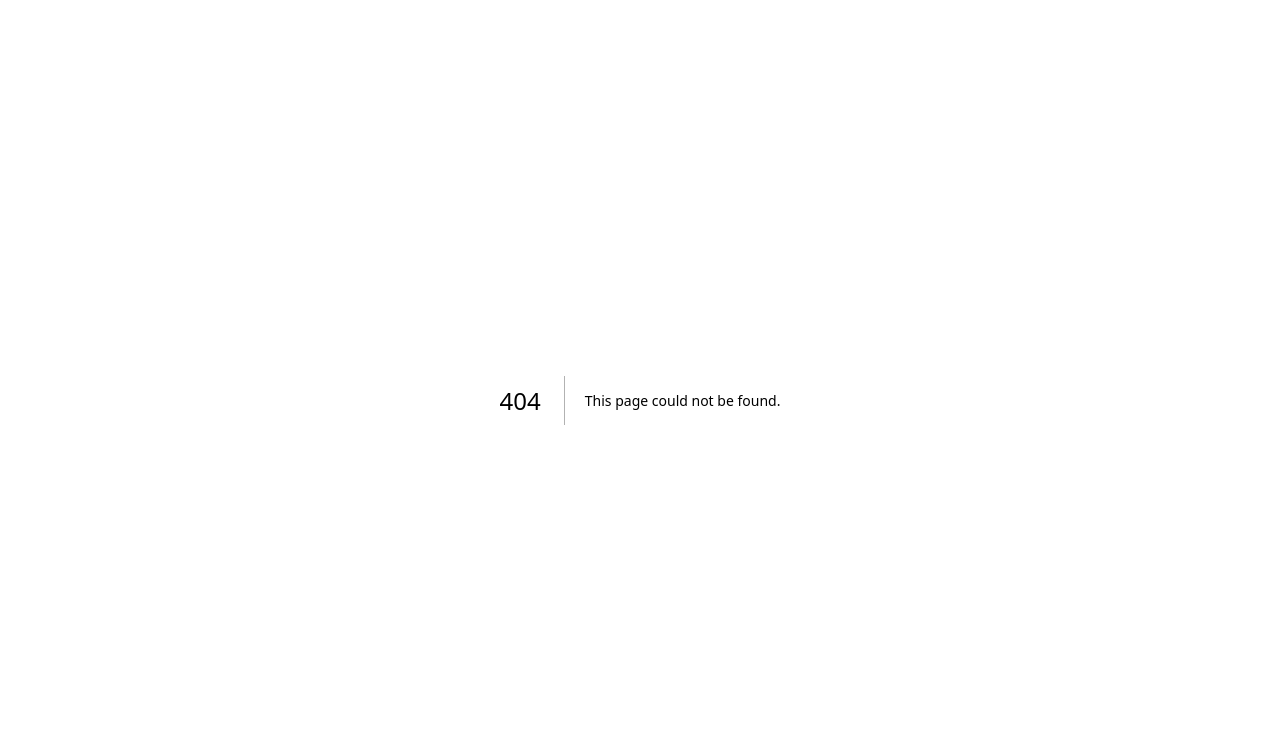
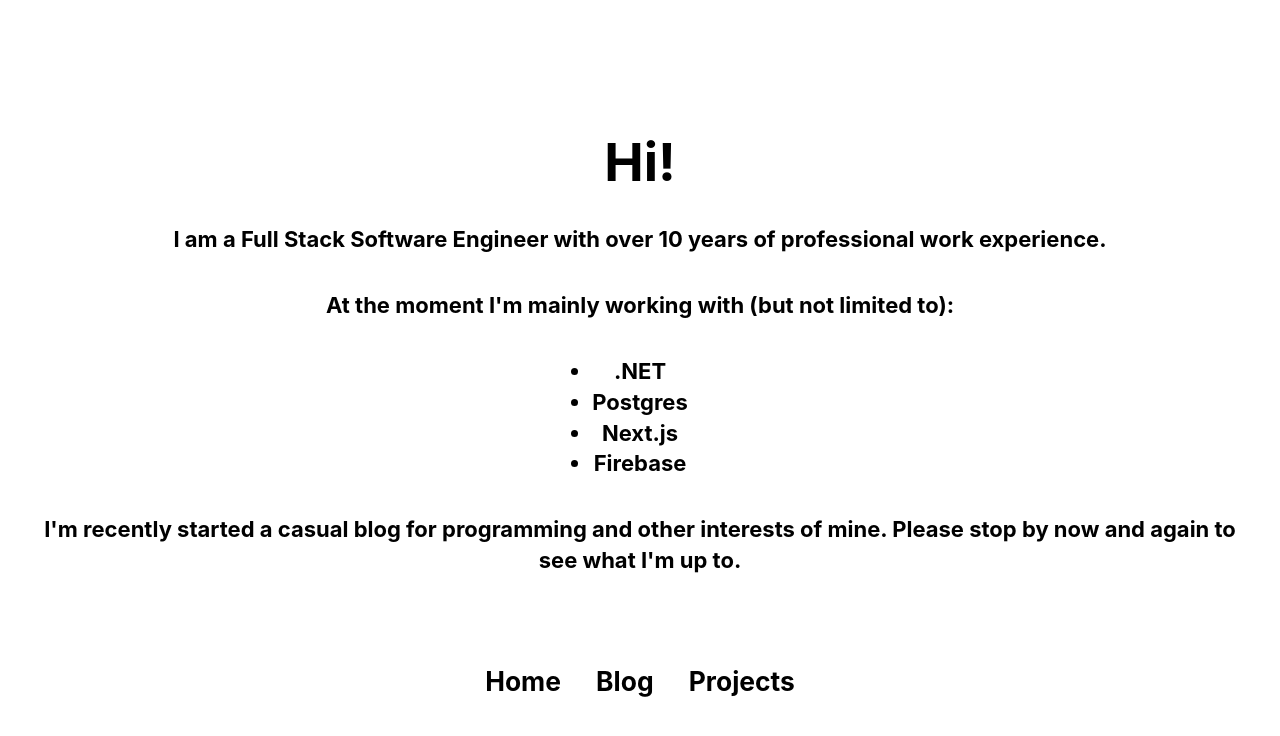
Before and after one commit to tombloor/tombloor-web, a Next.js app: page /about in a window 1280 px wide. Before the commit this address had no page. Shown: the top 736 px of the page. Built offline with nearby package versions, Linux system fonts and the light colour scheme.

Commit message:
about me content

```diff
--- /dev/null
+++ b/pages/about.tsx
@@ -0,0 +1,56 @@
+import Head from 'next/head';
+import Link from 'next/link';
+import { useRouter } from 'next/router';
+
+export default function About() {
+    const router = useRouter();
+
+    const links = [
+        { text: 'Home', href: '/' },
+        { text: 'Blog', href: '/blog' },
+        { text: 'Projects', href: '/projects' },
+      ];
+
+    return (
+        <div>
+            <Head>
+                <title>Tom Bloor - Full Stack Software Engineer</title>
+                <link rel="icon" href="/favicon.ico" />
+            </Head>
+
+            <main className='h-screen flex flex-col items-center justify-center font-bold text-xl text-center'>
+                <div className='p-4'>
+                    <h1 className='p-4'>Hi!</h1>
+                    <p className='p-4'>
+                        I am a Full Stack Software Engineer with over 10 years of professional work experience.
+                    </p>
+                    <p className='p-4'>At the moment I'm mainly working with (but not limited to):</p>
+                    <ul className='p-4 list-disc w-fit mx-auto'>
+                        <li>.NET</li>
+                        <li>Postgres</li>
+                        <li>Next.js</li>
+                        <li>Firebase</li>
+                    </ul>
+                    <p className='p-4'>
+                        I'm recently started a casual blog for programming and other interests of mine. Please stop
+                        by now and again to see what I'm up to.
+                    </p>
+                </div>
+
+                <nav className='text-2xl mt-12'>
+                    <ul className='flex space-x-8'>
+                        { links.map((link, index) => {
+                            return (
+                            <li key={index}>
+                                <Link href={link.href}>{link.text}</Link>
+                            </li>
+                            )
+                        })
+                        }
+                    </ul>
+                </nav>
+            </main>
+
+        </div>
+    )
+}
```
